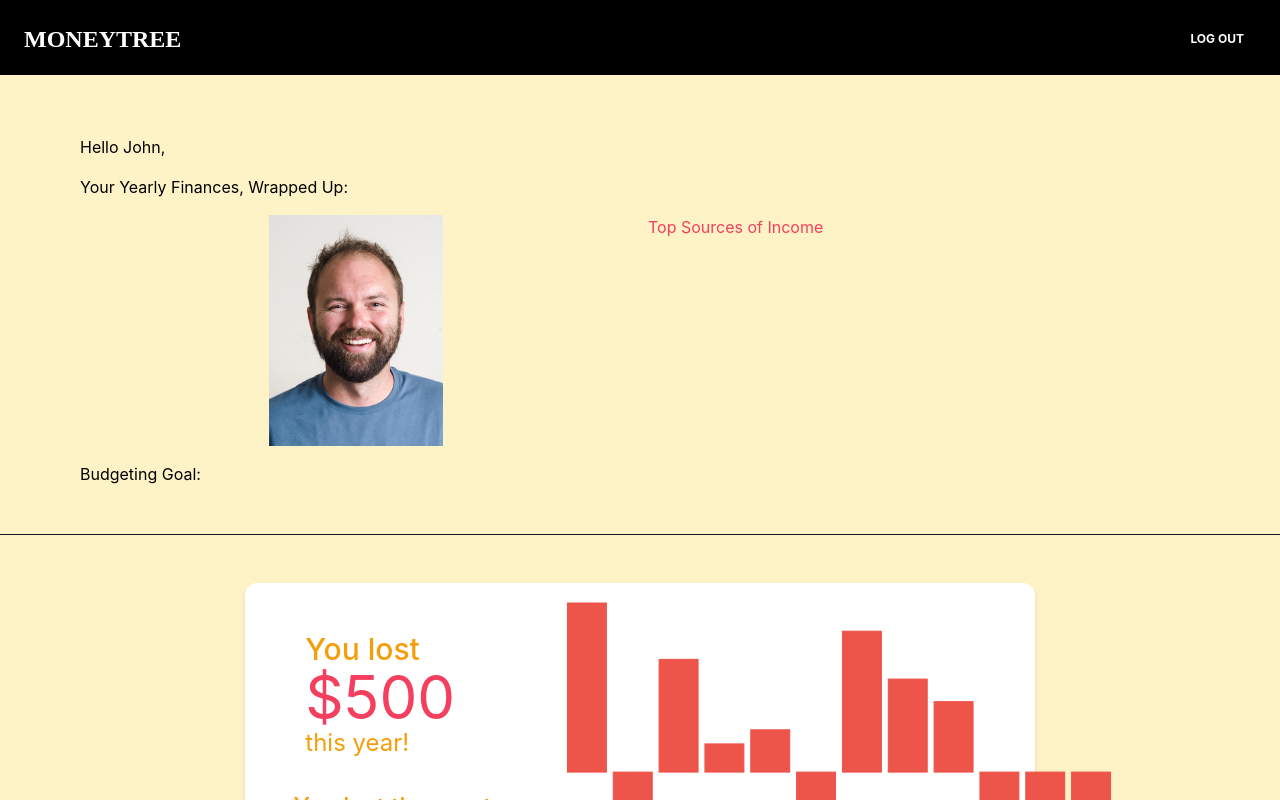
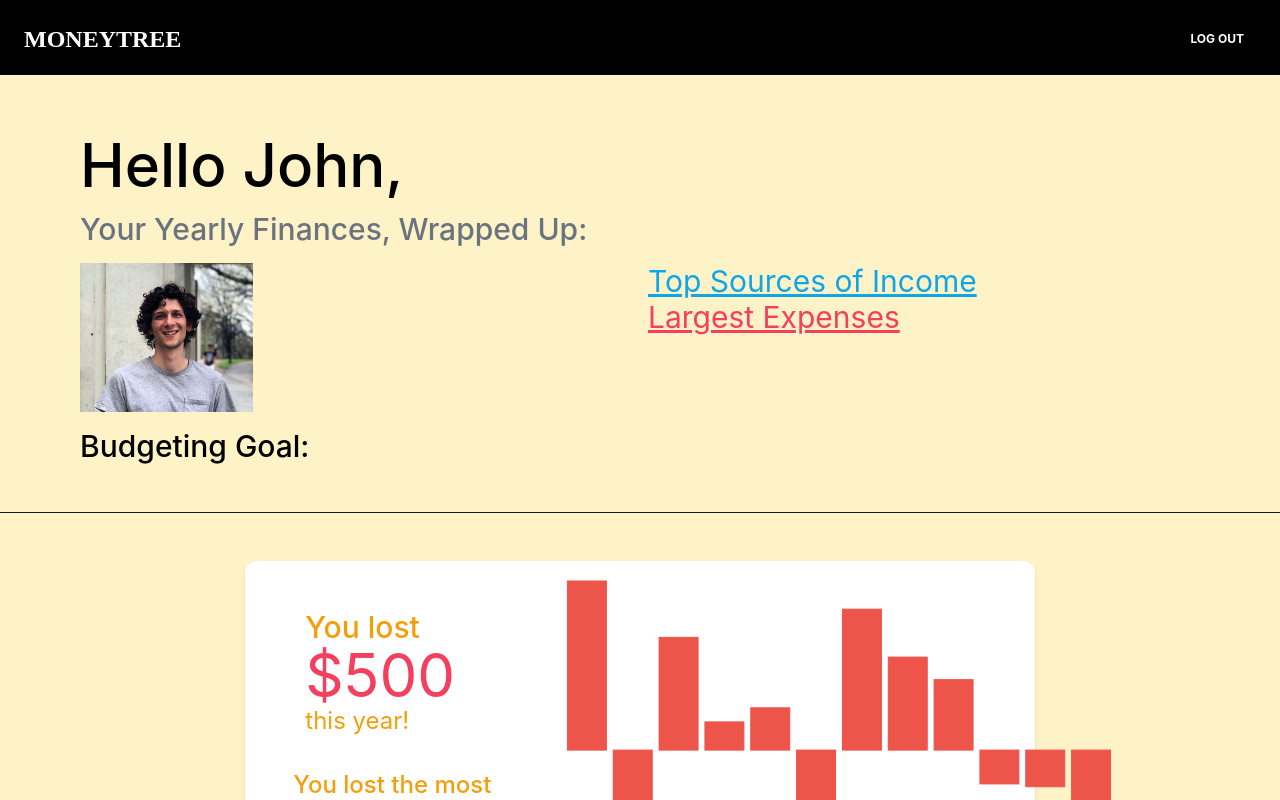
Before and after one commit to rtiw999/CapOneHack, a React (Create React App) app: page / in a window 1280 px wide. Shown: the top 800 px of the page. Built offline with nearby package versions, Linux system fonts and the light colour scheme.

Commit message:
Push what I have

```diff
--- a/package.json
+++ b/package.json
@@ -19,6 +19,7 @@
     "tailwindcss": "^2.0.1-compat",
     "web-vitals": "^0.2.4"
   },
+  "proxy": "http://localhost:5000",
   "scripts": {
     "start": "craco start",
     "build": "craco build",
--- a/src/components/Wrapped.js
+++ b/src/components/Wrapped.js
@@ -1,7 +1,7 @@
 import React, { Component } from "react";
 import { Container } from "react-bootstrap";
 import "../wrapped.css";
-import "../index.css"
+import "../index.css";
 import joe from "../pictures/AverageJoe.jpg";
 
 export default class Wrapped extends Component {
@@ -9,44 +9,36 @@ export default class Wrapped extends Component {
     return (
       <div class="container">
         <div class="grid grid-cols-6 gap-4">
-          <div
-            class="col-start-1 col-span-3 ..."
-            // style={{
-            //   backgroundColor: "red",
-            //   font: "Helvetica 20px bold italic",
-            // }}
-          >
+          <div class="col-start-1 col-span-3 block text-6xl text-black-500 font-medium font-sans">
             Hello John,
           </div>
-          <div
-            class="col-start-1 col-span-3 ..."
-            // style={{
-            //   backgroundColor: "red",
-            //   font: "Helvetica 20px bold italic",
-            // }}
-          >
+          <div class="col-start-1 col-span-3 block text-3xl text-gray-500 font-medium font-sans">
             Your Yearly Finances, Wrapped Up:
           </div>
           <div
-            class="col-start-2 col-end-3 ..."
+            class="col-start-1 col-end-2 ..."
             // style={{ backgroundColor: "blue" }}
           >
             <img src={joe} alt="generic picture" />
           </div>
 
-          <div
-            class="col-end-6 col-span-2 ..."
-          >
+          <div class="col-end-6 col-span-2 ...">
             <h2
-              class="text-red-500 font-sans"
+              class="text-blue-500 text-3xl font-sans"
+              style={{ textDecoration: "underline" }}
             >
               Top Sources of Income
             </h2>
 
-            {/* <h2 style={{ textDecoration: "underline" }}>Largest Expenses</h2> */}
+            <h2
+              class="text-red-500 text-3xl font-sans"
+              style={{ textDecoration: "underline" }}
+            >
+              Largest Expenses
+            </h2>
           </div>
           <div
-            class="col-start-1 col-end-4 ..."
+            class="col-start-1 col-end-4 block text-3xl text-black-500 font-medium font-sans"
             // style={{ backgroundColor: "gray" }}
           >
             Budgeting Goal:
--- a/tailwind.config.js
+++ b/tailwind.config.js
@@ -8,9 +8,11 @@ module.exports = {
       gray: colors.coolGray,
       green: colors.green,
       red: colors.rose,
+      blue: colors.lightBlue,
       teal: colors.teal,
       amber: colors.amber,
       white: colors.white,
+      black: colors.black,
     },
     fontFamily: {
       sans: ['-apple-system', 'ui-sans-serif'],
```
Also changed, not shown: src/pictures/AverageJoe.jpg.
